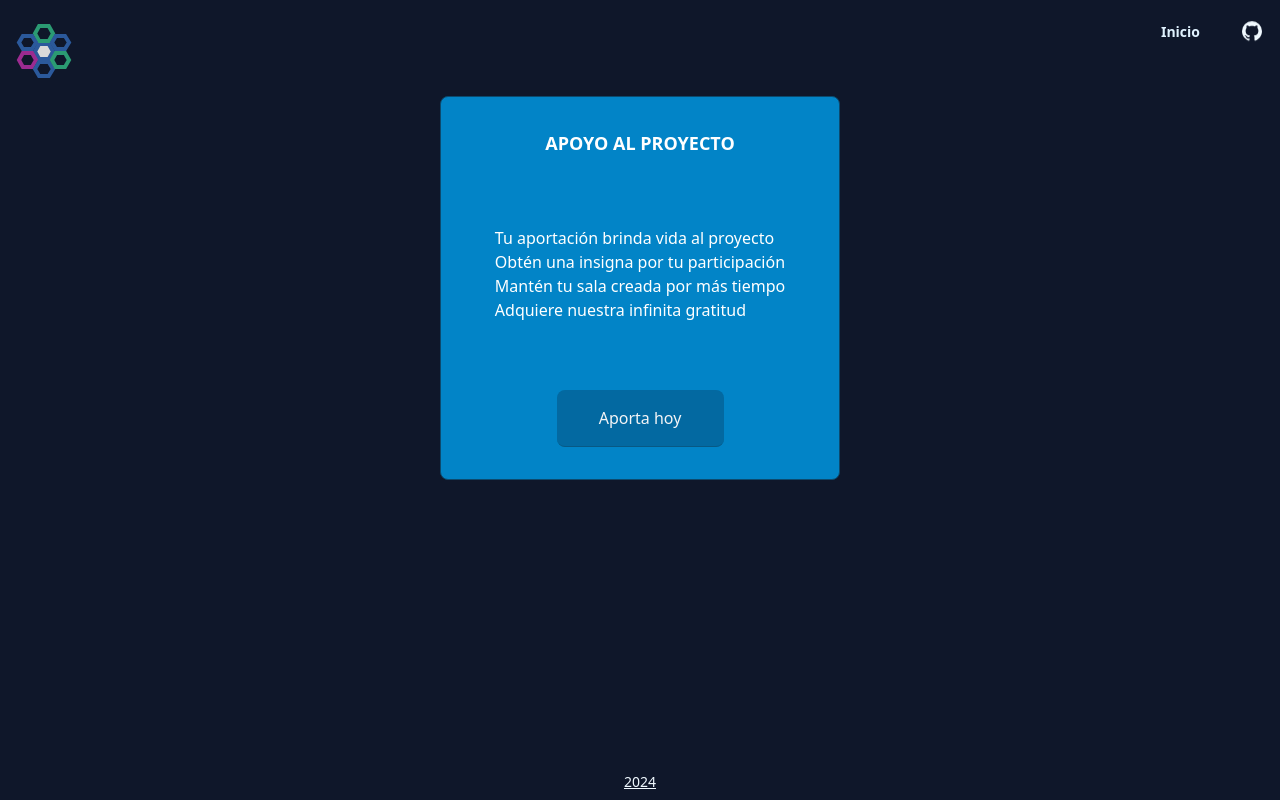
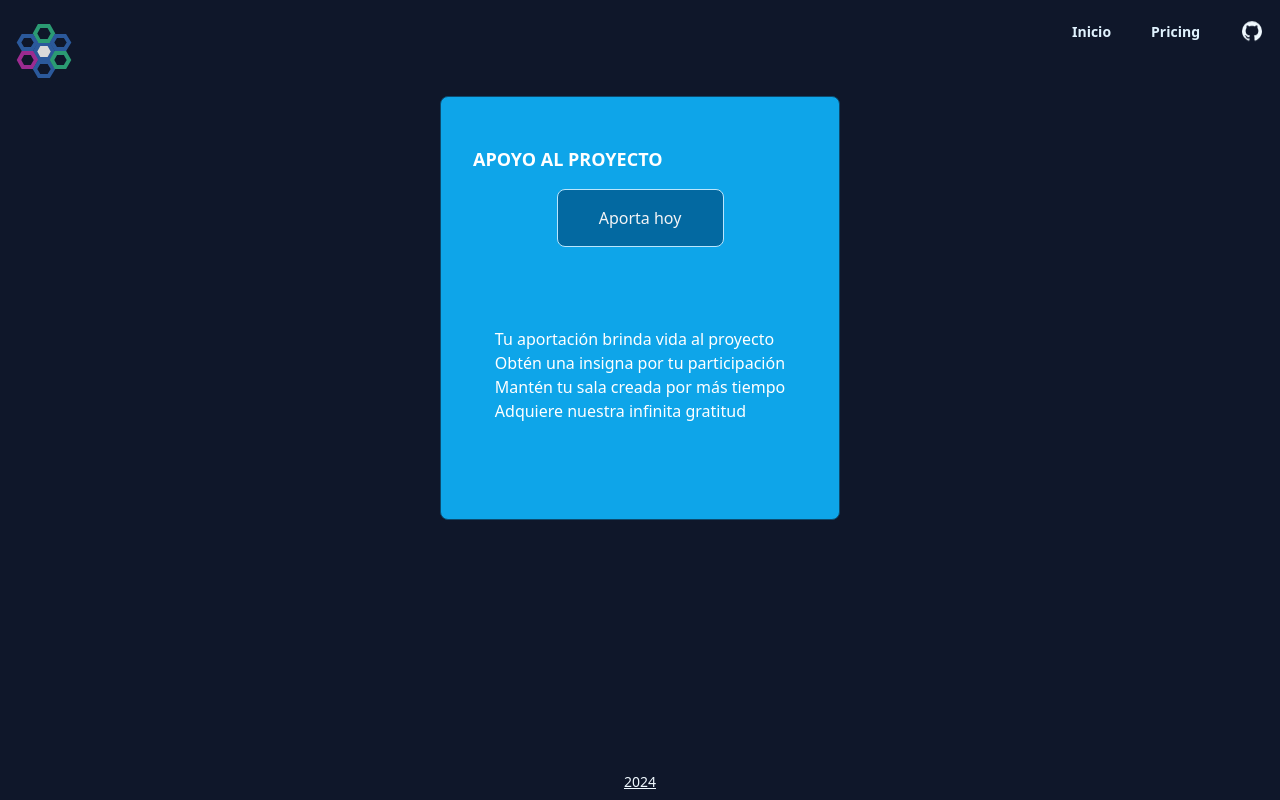
Before and after one commit to eildgc/next-team-building, a Next.js app: page /pricing in a window 1280 px wide. Built offline with nearby package versions, Linux system fonts and the light colour scheme.

Commit message:
feat: add new navbar element

```diff
--- a/components/header/Header.jsx
+++ b/components/header/Header.jsx
@@ -48,6 +48,14 @@ export default function Header() {
           </Link>
         </li>
         <li className="w-18">
+          <Link
+            href="/pricing"
+            className="hover:underline hover:decoration-sky-300 py-4"
+          >
+            Pricing
+          </Link>
+        </li>
+        <li className="w-18">
           <a
             className="w-6 h-6 hover:underline hover:decoration-sky-950"
             href="https://github.com/eildgc/team-building"
--- a/pages/pricing.js
+++ b/pages/pricing.js
@@ -4,21 +4,21 @@ import LayoutDesk from "@/components/layout.jsx/layoutDesk";
 export default function Pricing() {
   return (
     <LayoutDesk>
-      <div className="w-full md:w-2/6 flex flex-col gap-4 items-center h-96 justify-between bg-sky-600 border border-sky-900 rounded-lg p-8 mx-auto">
-        <h2 className="text-lg font-bold">APOYO AL PROYECTO</h2>
-        <div>
-          <p>Tu aportación brinda vida al proyecto</p>
-          <p>Obtén una insigna por tu participación</p>
-          <p>Mantén tu sala creada por más tiempo</p>
-          <p>Adquiere nuestra infinita gratitud</p>
-        </div>
+      <div className="w-full md:w-2/6 flex flex-col gap-4 items-center justify-between bg-sky-500 border border-sky-900 rounded-lg p-8 mx-auto">
+        <h2 className="text-lg font-bold self-start mt-4">APOYO AL PROYECTO</h2>
         <Button
           className={
-            "w-full md:w-1/2 p-1 mx-auto rounded-lg border-b border-sky-800 bg-sky-700 hover:bg-sky-950 text-center text-gray-100 py-4 text-sm md:text-base cursor-pointer place-self-end"
+            "w-full md:w-1/2 p-1 mx-auto rounded-lg border border-sky-200 bg-sky-700 hover:bg-sky-950 text-center text-gray-100 py-4 text-sm md:text-base cursor-pointer place-self-end"
           }
         >
           Aporta hoy
         </Button>
+        <ul className="px-2 py-16">
+          <li>Tu aportación brinda vida al proyecto</li>
+          <li>Obtén una insigna por tu participación</li>
+          <li>Mantén tu sala creada por más tiempo</li>
+          <li>Adquiere nuestra infinita gratitud</li>
+        </ul>
       </div>
     </LayoutDesk>
   );
```
